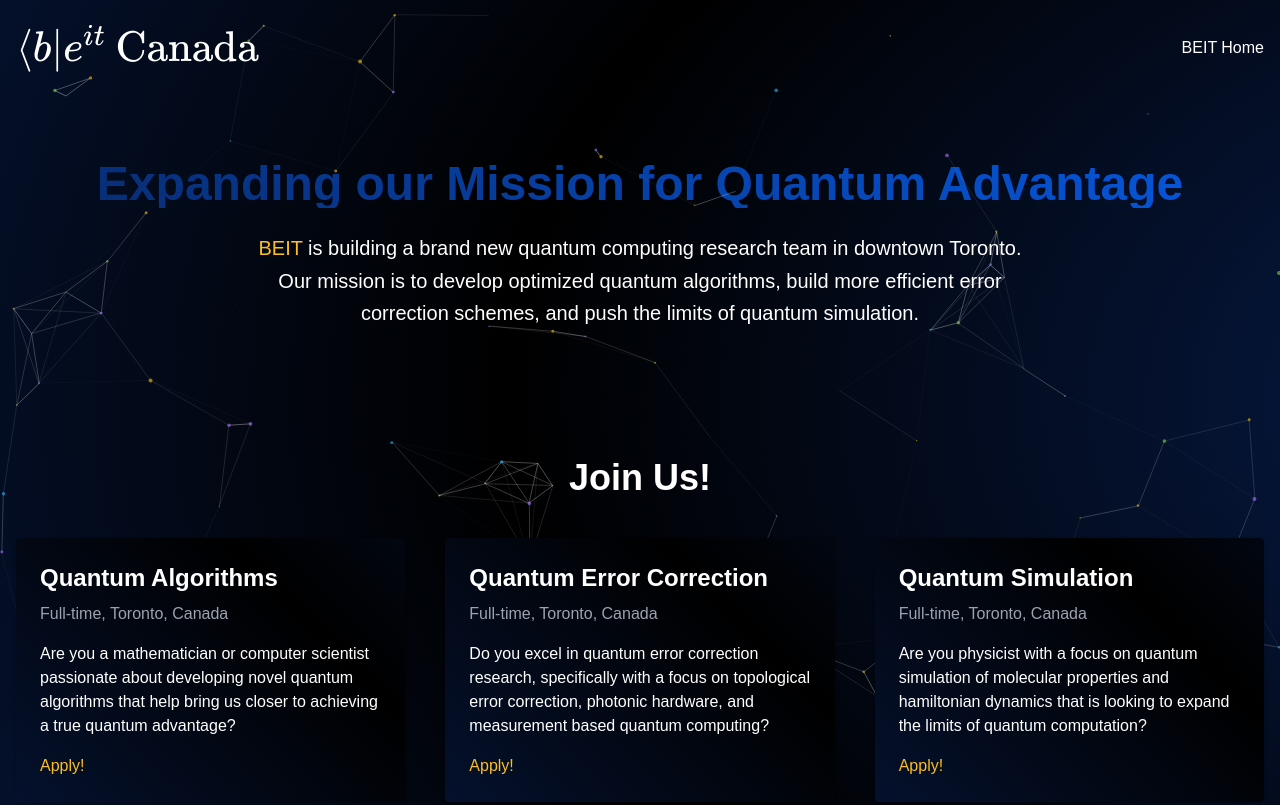
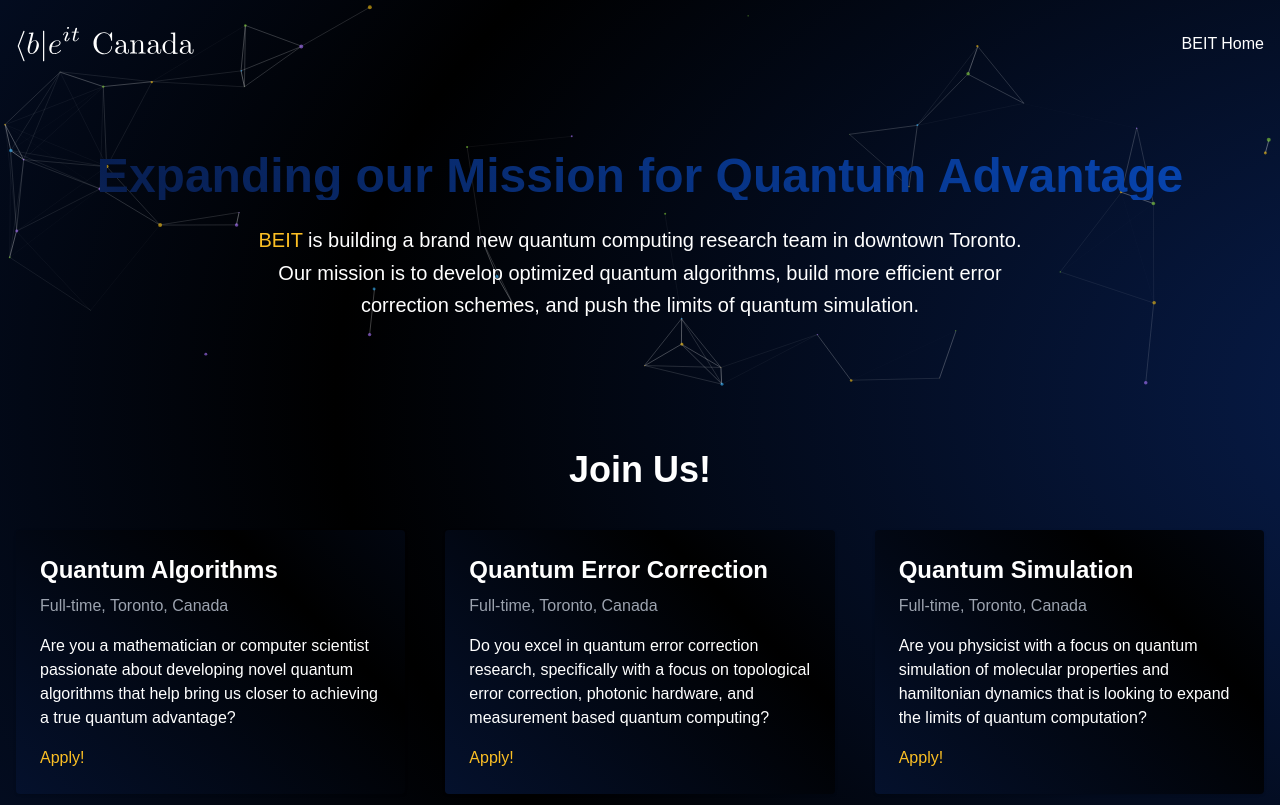
Before and after one commit to tomginsberg/preview, a plain HTML site: page index.html in a window 1280 px wide. Shown: the top 805 px of the page. Drawn offline with nearby package versions, Linux system fonts and the light colour scheme; a web font is replaced by a local one.

Commit message:
refactors

```diff
--- a/apply.html
+++ b/apply.html
@@ -8,9 +8,6 @@
     <link href="https://cdn.jsdelivr.net/npm/tailwindcss@2.2.16/dist/tailwind.min.css" rel="stylesheet">
     <link rel="stylesheet" type="text/css"
         href="https://cdn.rawgit.com/dreampulse/computer-modern-web-font/master/fonts.css">
-    <script id="MathJax-script" async src="https://cdn.jsdelivr.net/npm/mathjax@3.2.0/es5/tex-chtml.js"></script>
-
-    <script src="js/mathjax.js"></script>
 </head>
 <style>
     body {
@@ -23,8 +20,10 @@
 <body class="bg-gray-100">
     <div id="particles-js"></div>
     <div class="container mx-auto py-12 px-4">
-        <h1 class="text-3xl font-bold mb-8"><span class="inline-block">$\langle b \vert e^{it}$</span><br><br>Work with
-            Us!</h1>
+        <!-- display svg logo -->
+        <img src="media/beit.svg" alt="Logo" class="h-10">
+        <br><br>
+        <h1 class="text-3xl font-bold mb-8">Work with Us!</h1>
         <form id="jobApplicationForm">
             <div class="space-y-4">
                 <div>
@@ -96,65 +95,7 @@
         </form>
     </div>
 
-    <script>
-        document.getElementById("jobApplicationForm").addEventListener("submit", function (event) {
-            event.preventDefault();
-            let name = document.getElementById("name").value;
-            // check is position is null
-            let position = document.getElementById("position");
-            if (position) {
-                position = position.value;
-            } else {
-                position = document.getElementById("otherPosition").value;
-            }
-
-
-            let website = document.getElementById("website").value;
-            let linkedin = document.getElementById("linkedin").value;
-            let google_scholar = document.getElementById("google_scholar").value;
-            let quantum_experience = document.getElementById("quantum_experience").value;
-            let patent_experience = document.getElementById("patent_experience").value;
-            let highest_degree = document.getElementById("highest_degree").value;
-            let skills = document.getElementById("skills").value;
-            let email = "tom@beit.tech";
-            let subject = `Job Application - ${name}`;
-            let body = `Name: ${name}\n\nPosition: ${position}\n\nPersonal Website: ${website}\n\nLinkedIn Profile: ${linkedin}\n\nGoogle Scholar: ${google_scholar}\n\nYears of Experience in Quantum Computing: ${quantum_experience}\n\nYears of Experience in Patent Applications: ${patent_experience}\n\nHighest Degree Obtained: ${highest_degree}\n\nAdditional Comments:\n${skills}\n\n*Please Attach Your CV to This Email*`;
-            let mailtoLink = `mailto:${email}?subject=${encodeURIComponent(subject)}&body=${encodeURIComponent(body)}`;
-            window.location.href = mailtoLink;
-        });
-
-
-        function getQueryParam(param) {
-            const urlSearchParams = new URLSearchParams(window.location.search);
-            return urlSearchParams.get(param);
-        }
-
-
-        document.addEventListener("DOMContentLoaded", function () {
-            const positionQueryParam = getQueryParam("position");
-            if (positionQueryParam) {
-                const positionSelect = document.getElementById("position");
-                const positionExists = Array.from(positionSelect.options).some(option => option.value === positionQueryParam);
-                if (positionExists) {
-                    positionSelect.value = positionQueryParam;
-                } else {
-                    positionSelect.remove(); // Remove the position dropdown
-
-                    // Create a new hidden input with the name "position" and the value from the query parameter
-                    const hiddenPositionInput = document.createElement("input");
-                    hiddenPositionInput.type = "hidden";
-                    hiddenPositionInput.name = "position";
-                    hiddenPositionInput.value = positionQueryParam;
-                    document.getElementById("jobApplicationForm").appendChild(hiddenPositionInput);
-
-                    // Show the custom position input with the position from the query parameter
-                    document.getElementById("otherPositionContainer").classList.remove("hidden");
-                }
-            }
-        });
-
-
-    </script>
+    <script src="js/apply.js"></script>
 </body>
 
 </html>
--- a/css/styles.css
+++ b/css/styles.css
@@ -12,8 +12,9 @@ body {
     top: 0;
     left: 0;
     width: 100%;
-    height: 100%;
+    height: 50%;
     z-index: 9999;
+    background-position: 50% 50%;
 }
 
 
@@ -49,3 +50,11 @@ body {
 .z-depth-5{
     z-index: 10000;
 }
+
+#particles-wrapper {
+    position: fixed;
+    width: 100%;
+    height: 200%; /* Increase the height to create the parallax effect */
+    z-index: -1;
+    overflow: hidden; /* Hide the overflow to avoid scrollbar issues */
+  }
--- a/index.html
+++ b/index.html
@@ -9,15 +9,15 @@
     <link rel="stylesheet" type="text/css"
         href="https://cdn.rawgit.com/dreampulse/computer-modern-web-font/master/fonts.css">
 
-    <script id="MathJax-script" async src="https://cdn.jsdelivr.net/npm/mathjax@3.2.0/es5/tex-chtml.js"></script>
-    <script src="js/mathjax.js"></script>
-
     <link rel="stylesheet" type="text/css" href="css/styles.css">
     <title>BEIT Canada</title>
 </head>
 
 <body class="bg-gray-900 text-white min-h-screen">
-    <div id="particles-js"></div>
+    <div id="particles-wrapper">
+        <div id="particles-js"></div>
+    </div>
+
 
 
     <!-- Header -->
@@ -25,7 +25,8 @@
         <div class="container mx-auto flex justify-between items-center z-depth-5">
             <div>
                 <h1 class="text-4xl font-bold">
-                    <span class="inline-block">$\langle b \vert e^{it}\ \mathrm{Canada}$</span>
+                    <!-- <span class="inline-block">$\langle b \vert e^{it}\ \mathrm{Canada}$</span> -->
+                    <img src="media/beit-canada.svg" alt="Logo" class="h-10">
                 </h1>
             </div>
             <nav>
@@ -59,7 +60,8 @@
             <div class="p-6 rounded shadow job-posting">
                 <h3 class="text-2xl font-bold mb-2">Quantum Algorithms</h3>
                 <p class="text-gray-400 mb-4">Full-time, Toronto, Canada</p>
-                <p>Are you a mathematician or computer scientist passionate about developing novel quantum algorithms that help bring us closer to achieving a true quantum advantage?</p>
+                <p>Are you a mathematician or computer scientist passionate about developing novel quantum algorithms
+                    that help bring us closer to achieving a true quantum advantage?</p>
                 <div class="mt-4">
                     <a href="apply.html?position=Quantum Algorithms" class="text-yellow-400 hover:underline">Apply!</a>
                 </div>
@@ -68,7 +70,8 @@
             <div class="p-6 rounded shadow job-posting">
                 <h3 class="text-2xl font-bold mb-2">Quantum Error Correction</h3>
                 <p class="text-gray-400 mb-4">Full-time, Toronto, Canada</p>
-                <p>Do you excel in quantum error correction research, specifically with a focus on topological error correction, photonic hardware, and measurement based quantum computing?</p>
+                <p>Do you excel in quantum error correction research, specifically with a focus on topological error
+                    correction, photonic hardware, and measurement based quantum computing?</p>
                 <div class="mt-4">
                     <a href="apply.html?position=Quantum Error Correction"
                         class="text-yellow-400 hover:underline">Apply!</a>
@@ -79,7 +82,8 @@
                 <h3 class="text-2xl font-bold mb-2">Quantum Simulation</h3>
                 <p class="text-gray-400 mb-4">Full-time, Toronto, Canada</p>
                 <p>
-                    Are you physicist with a focus on quantum simulation of molecular properties and hamiltonian dynamics that is looking to expand the limits of quantum computation?</p>
+                    Are you physicist with a focus on quantum simulation of molecular properties and hamiltonian
+                    dynamics that is looking to expand the limits of quantum computation?</p>
                 <div class="mt-4">
                     <a href="apply.html?position=Quantum Simulation" class="text-yellow-400 hover:underline">Apply!</a>
                 </div>
@@ -104,6 +108,7 @@
     <!-- Particles -->
     <script src="https://cdn.jsdelivr.net/particles.js/2.0.0/particles.min.js"></script>
     <script src="js/particle-config.js"></script>
+    <script src="js/parallax.js"></script>
 
 </body>
 
--- a/js/mathjax.js
+++ /dev/null
@@ -1,14 +0,0 @@
-window.MathJax = {
-    tex: {
-        inlineMath: [['$', '$'], ['\\(', '\\)']],
-        displayMath: [['$$', '$$'], ['\\[', '\\]']]
-    },
-    startup: {
-        ready: () => {
-            MathJax.startup.defaultReady();
-            MathJax.startup.promise.then(() => {
-                document.querySelector('#loading').style.display = 'none';
-            });
-        }
-    }
-};
--- /dev/null
+++ b/js/parallax.js
@@ -0,0 +1,10 @@
+function updateBackgroundPosition() {
+    const scrollPosition = window.pageYOffset;
+    const parallaxSpeed = -0.5; // Adjust this value to change the scrolling speed of the background
+    const translateY = scrollPosition * parallaxSpeed;
+
+    document.getElementById('particles-js').style.transform = `translateY(${translateY}px)`;
+}
+
+// Add the event listener for the scroll event
+window.addEventListener('scroll', updateBackgroundPosition);
```
Also changed, not shown: js/apply.js (added, +55 -0 lines), js/particle-config.js (line endings or trailing spaces), media/beit-canada.svg (added), media/beit.svg (added).
